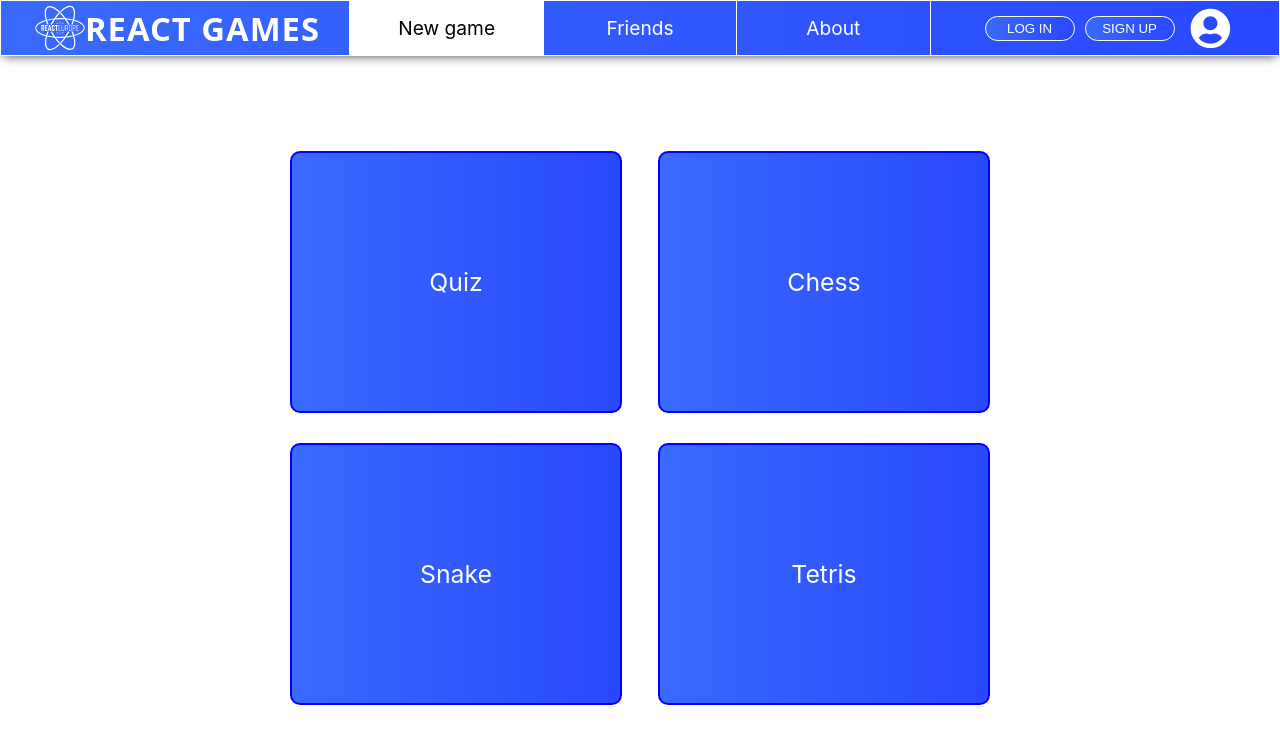
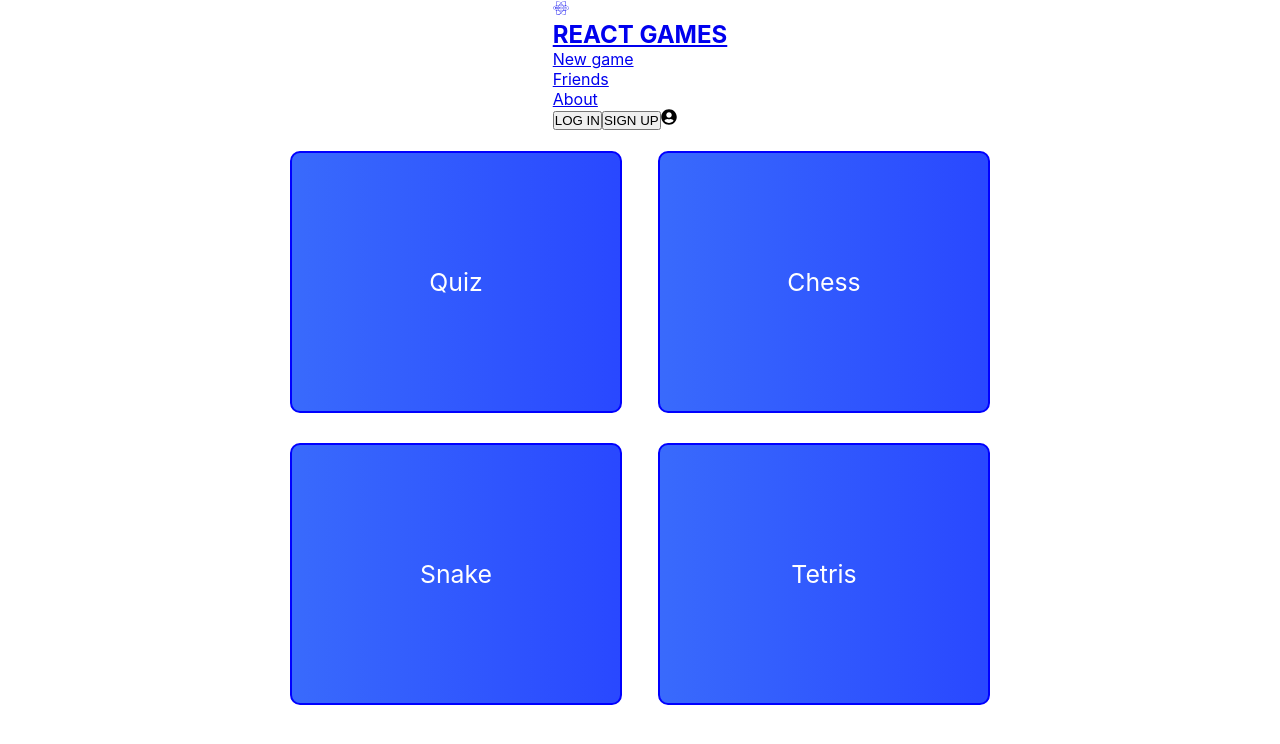
Before and after one commit to wengison/React, a React (Create React App) app: page /games in a window 1280 px wide. Shown: the top 744 px of the page. Built offline with nearby package versions, Linux system fonts and the light colour scheme.

Commit message:
respons..

```diff
--- a/src/App.css
+++ b/src/App.css
@@ -17,123 +17,6 @@ body {
     font-family: source-code-pro, Menlo, Monaco, Consolas, 'Courier New',
       monospace;
   }
-
-/* header */
-
-.header {
-    width: 100%;
-    min-height: 7vh;
-    position: fixed;
-    background: linear-gradient(to right, #396afc, #2948ff);
-    display: flex;
-    justify-content: center;
-    box-shadow: 0 3px 10px -3px rgb(66, 66, 66);
-    border-bottom: solid white 1px;
-    border-top: solid white 1px;
-    z-index: 100;
-}
-
-.header-logo {
-    min-width: 350px;
-    display: flex;
-    align-items: center;
-    justify-content:center;
-    border-inline: solid white 1px;
-    text-decoration: none;
-}
-
-.header-logo h1 {
-    color: white;
-    font-weight: bold;
-    font-family: system-ui, -apple-system, BlinkMacSystemFont, 'Segoe UI', Roboto, Oxygen, Ubuntu, Cantarell, 'Open Sans', 'Helvetica Neue', sans-serif;
-    font-size: 2.05em;
-    letter-spacing: 1px;
-
-}
-
-.user-icon {
-    color: white;
-    font-size: 2.55em;
-    margin-left: 10px;
-    cursor: pointer;
-}
-
-.header-logo button {
-    margin: 5px;
-    min-width: 90px;
-    height: 25px;
-    padding: 5px;
-    color: white;
-    border: solid 1px white;
-    border-radius: 15px;
-    display: flex;
-    justify-content: center;
-    align-items: center;
-    background: linear-gradient(to right, #396afc, #2948ff);
-    cursor: pointer;
-    transition: .75s;
-
-}
-
-.header-logo button:hover {
-    background: linear-gradient(to right, #2b51c2, #2948ff);
-    color: rgb(216, 216, 216);
-}
-
-
-.header-logo-img {
-    width: 50px;
-    height: 50px;
-    z-index: 0;
-    margin-left: 5px;
-    color: white;
-    cursor: pointer;
-}
-
-.links{
-    width: 90%;
-    display: grid;
-    grid-template-columns: repeat(3, 1fr);
-    justify-items: center;
-    align-items: center;
-    color: white;
-    list-style: none;
-    font-size: 1.2em;
-}
-
-.navlink {
-    width: 100%;
-    height: 100%;
-    text-decoration: none;
-}
-
-.navlink.active {
-    background: white;
-}
-
-.navlink.active p {
-    color: black;
-}
-
-.navlink p {
-    width: 100%;
-    height: 100%;
-    display: flex;
-    justify-content: center;
-    align-items: center;
-    color: white;
-    text-decoration: none;
-}
-
-.navlink p:hover {
-    color: black;
-    cursor: pointer;
-    background: whitesmoke;
-}
-
-.header-links-p-border {
-    border-inline: solid white 1px;
-}
 
 
 /* 1)start game div--------- */
@@ -188,78 +71,7 @@ img {
 }
 
 
-/* 2)quiz game --------- */
-
-.quizgame-div {
-   width: 60%;
-   min-width: 900px;
-   display: flex;
-   justify-content: center;
-   align-items: center;
-   flex-direction: column;
-}
-
-.quizbox-question {
-    width: 97.5%;
-    height: 16vh;
-    min-height: 100px;
-    /* background: rgb(146, 144, 144); */
-    background: linear-gradient(to right, #E100FF, #7F00FF);
-    border: solid rgb(245, 243, 243) 2px;
-    color: white;
-    border-radius: 10px;
-    margin-bottom: 1vh;
-    display: flex;
-    justify-content: center;
-    align-items: center;
-    text-align: center;
-    padding: 15px;
-}
-
-.quizbox {
-    width: 100%;
-    height: 93vh;
-    min-height: 500px;
-    position: fixed;
-    margin-top: 7vh;
-    color: white;
-    border: solid whitesmoke 3px;
-    background: linear-gradient(to right, #c9d6ff, #e2e2e2);
-    display: flex;
-    justify-content: center;
-}
-
-.quizbox-grid {
-    width: 100%;
-    height: 50%;
-    display: grid;
-    justify-content: space-around;
-    grid-template-columns: repeat(2, 1fr);
-    align-items: center;
-    justify-items: center;
-}
-
-.quizbox-grid li{
-    width: 95%;
-    height: 90%;
-    padding: 0vh;
-    background: whitesmoke;
-    color: black;
-    border-radius: 10px;
-    cursor: pointer;
-    display: flex;
-    justify-content: center;
-    align-items: center;
-    border: solid white 2px;
-}
-
-.quizbox-grid li:hover {
-    background: linear-gradient(to right, #c9d6ff, #e2e2e2);
-    color: rgb(105, 105, 105);
-    font-weight: bold;
-}
-
-/* 3)end game --------- */
+/* 2)end game --------- */
 
 .endgame-div {
     width: 100%;
@@ -288,3 +100,12 @@ img {
     justify-content: center;
     border-bottom: solid #61dbfb 1px;
 }
+
+@media (max-width: 380px) {
+    .startgame-div h1 {
+        font-size: 1.65em;
+    }
+    img {
+        width: 42%;
+    }
+}
--- a/src/App.js
+++ b/src/App.js
@@ -21,10 +21,10 @@ function App() {
         <Route path='/friends' element={<Friends/>}/>
         <Route path='/about' element={<About/>}/>
         {/* second level routes */}
-        <Route path='/games/quiz' exact element={<GamesQ/>}/>
-        <Route path='/games/chess' exact element={<GamesCh/>}/>
-        <Route path='/games/snake' exact element={<GamesS/>}/>
-        <Route path='/games/tetris' exact element={<GamesT/>}/>
+        <Route path='/games/quiz' element={<GamesQ/>}/>
+        <Route path='/games/chess' element={<GamesCh/>}/>
+        <Route path='/games/snake' element={<GamesS/>}/>
+        <Route path='/games/tetris' element={<GamesT/>}/>
       </Routes>
     </Router>
   );
```
